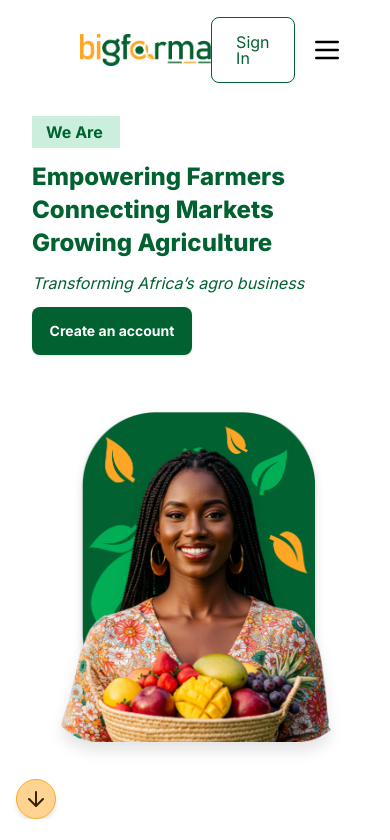
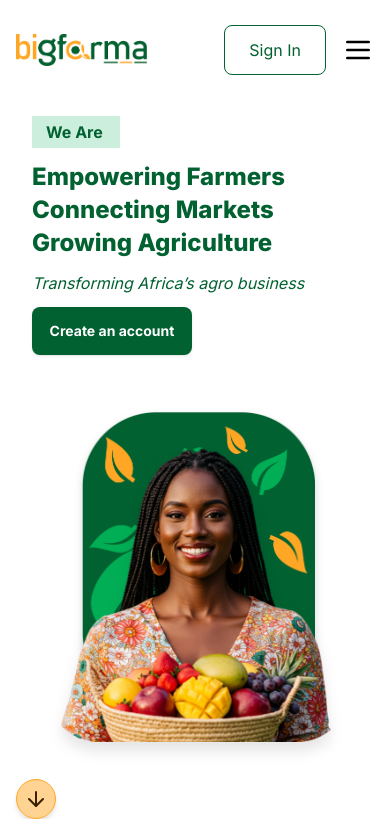
Before and after one commit to Ng-Harry/BigFarma_Frontend, a React (Vite) app: page / in a window 390 px wide. Shown: the top 840 px of the page. Built offline with nearby package versions, Linux system fonts and the light colour scheme.

Commit message:
Fix: Navbar and hero section aligned

```diff
--- a/src/components/NavBar.jsx
+++ b/src/components/NavBar.jsx
@@ -25,7 +25,7 @@ const NavBar = () => {
   };
 
   return (
-    <header className="w-full h-25 flex items-center justify-between px-20">
+    <header className="w-full h-25 flex items-center justify-between px-4 sm:px-20">
       {/* Brand Logo */}
       <img
         src={brandLogo}
```
